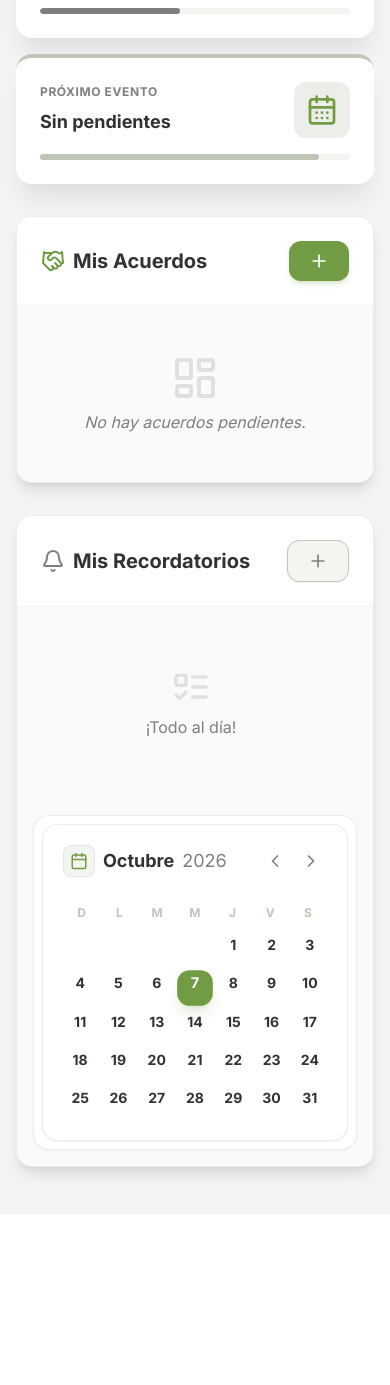
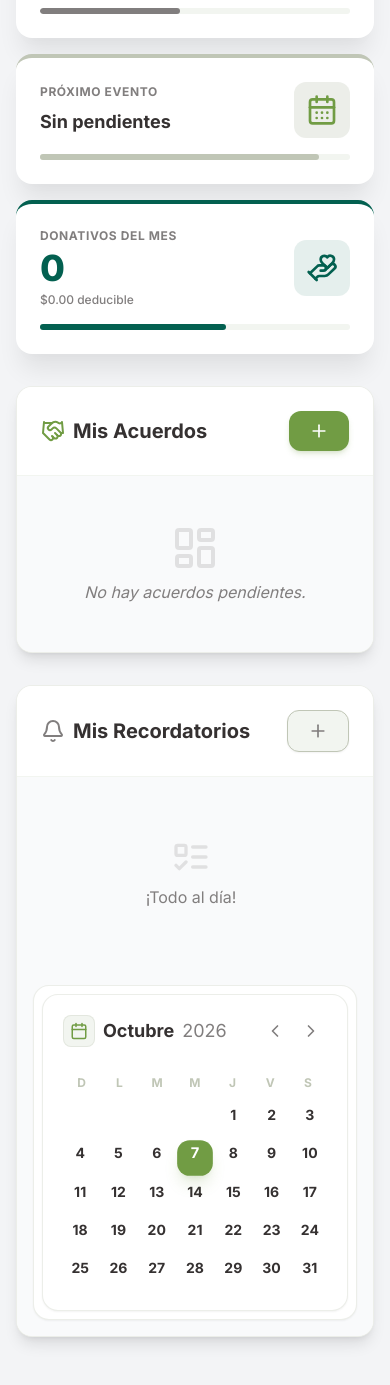
Before and after one commit to moirh/Japem, a Django app: page / in a window 390 px wide. Shown: the part 513-1898 px from the top of the page. Before the commit the page ends 1700 px from the top, so only its background shows below. Run offline with Django 5.2, Linux system fonts and the light colour scheme; the visitor is signed in with stand-in values (Sample User, id 1); data comes from the database, SQL or seed files in the repository; data that the repository does not hold is empty; some libraries are stand-ins or nearby versions.

Commit message:
Se agregaron las funcionalidades del codigo original parte 10

```diff
--- a/japem/views.py
+++ b/japem/views.py
@@ -1,5 +1,5 @@
 from django.contrib.auth.decorators import login_required
-from django.db.models import Q
+from django.db.models import Count, Q, Sum
 from django.shortcuts import render
 from django.utils import timezone
 
@@ -25,9 +25,12 @@ def home(request):
     )
     recordatorios = Recordatorio.objects.filter(user=user).order_by("date")
 
-    donativos_mes = Donativo.objects.filter(
-        created_at__year=today.year, created_at__month=today.month
-    ).count()
+        # Tarjeta "Donativos del mes": entradas con fecha de donativo en el mes actual
+    resumen_mes = Donativo.objects.filter(
+        fecha_donativo__year=today.year, fecha_donativo__month=today.month
+    ).aggregate(total=Count("id"), monto=Sum("monto_total_deducible"))
+    donativos_mes = resumen_mes["total"]
+    monto_mes = resumen_mes["monto"] or 0
 
     calendar_events = [
         {"date": a.date.isoformat(), "title": a.title, "type": "acuerdo"} for a in acuerdos
@@ -48,6 +51,7 @@ def home(request):
             "acuerdos": acuerdos,
             "recordatorios": recordatorios,
             "donativos_mes": donativos_mes,
+            "monto_mes": monto_mes,
             "calendar_events": calendar_events,
             "proximo": proximo,
             "usuarios": usuarios,
--- a/templates/home.html
+++ b/templates/home.html
@@ -58,11 +58,10 @@
   <div class="absolute bottom-0 left-0 w-full h-24 bg-gradient-to-t from-[#f9fafb] to-transparent pointer-events-none z-10"></div>
 </div>
 
-{# ===================== DASHBOARD (migrado de Home.tsx) ===================== #}
 <div class="w-full px-4 sm:px-6 lg:px-8 pb-12 -mt-12 relative z-10" x-data="{ open: false, type: 'acuerdo' }">
 
   {# ---------- WIDGETS ---------- #}
-  <div class="grid grid-cols-1 md:grid-cols-3 gap-4 sm:gap-6 mb-8">
+  <div class="grid grid-cols-1 sm:grid-cols-2 xl:grid-cols-4 gap-4 sm:gap-6 mb-8">
     {# Acuerdos #}
     <div class="bg-white p-6 rounded-2xl shadow-xl border-t-4 border-[#719c44] hover:-translate-y-1 transition-all duration-500">
       <div class="flex items-center justify-between mb-4">
@@ -110,10 +109,28 @@
           <svg class="w-8 h-8" viewBox="0 0 24 24" fill="none" stroke="currentColor" stroke-width="2" stroke-linecap="round" stroke-linejoin="round"><path d="M8 2v4"/><path d="M16 2v4"/><rect width="18" height="18" x="3" y="4" rx="2"/><path d="M3 10h18"/><path d="M8 14h.01"/><path d="M12 14h.01"/><path d="M16 14h.01"/><path d="M8 18h.01"/><path d="M12 18h.01"/><path d="M16 18h.01"/></svg>
         </div>
       </div>
-      <div class="w-full bg-[#f2f5f0] rounded-full h-1.5">
+            <div class="w-full bg-[#f2f5f0] rounded-full h-1.5">
         <div class="bg-[#c0c6b6] h-1.5 rounded-full" style="width: 90%"></div>
       </div>
     </div>
+
+    {# Donativos del mes #}
+    <a href="{% url 'donativos:list' %}" title="Ver Registro de Entradas"
+       class="block bg-white p-6 rounded-2xl shadow-xl border-t-4 border-[#036050] hover:-translate-y-1 transition-all duration-500">
+      <div class="flex items-center justify-between mb-4">
+        <div class="overflow-hidden pr-2">
+          <p class="text-[#817e7e] text-xs font-bold uppercase tracking-wider">Donativos del Mes</p>
+          <h3 class="text-4xl font-extrabold text-[#036050] mt-1">{{ donativos_mes }}</h3>
+          <p class="text-xs text-[#817e7e] font-medium mt-1 truncate">${{ monto_mes|floatformat:"2g" }} deducible</p>
+        </div>
+        <div class="p-3 bg-[#036050]/10 text-[#036050] rounded-xl shrink-0">
+          <svg class="w-8 h-8" viewBox="0 0 24 24" fill="none" stroke="currentColor" stroke-width="2" stroke-linecap="round" stroke-linejoin="round"><path d="M11 14h2a2 2 0 1 0 0-4h-3c-.6 0-1.1.2-1.4.6L3 16"/><path d="m7 20 1.6-1.4c.3-.4.8-.6 1.4-.6h4c1.1 0 2.1-.4 2.8-1.2l4.6-4.4a2 2 0 0 0-2.75-2.91l-4.2 3.9"/><path d="m2 15 6 6"/><path d="M19.5 8.5c.7-.7 1.5-1.6 1.5-2.7A2.73 2.73 0 0 0 16 4a2.78 2.78 0 0 0-5 1.8c0 1.2.8 2 1.5 2.8L16 12Z"/></svg>
+        </div>
+      </div>
+      <div class="w-full bg-[#f2f5f0] rounded-full h-1.5">
+        <div class="bg-[#036050] h-1.5 rounded-full" style="width: 60%"></div>
+      </div>
+    </a>
   </div>
 
   {# ---------- CONTENIDO PRINCIPAL ---------- #}
```
